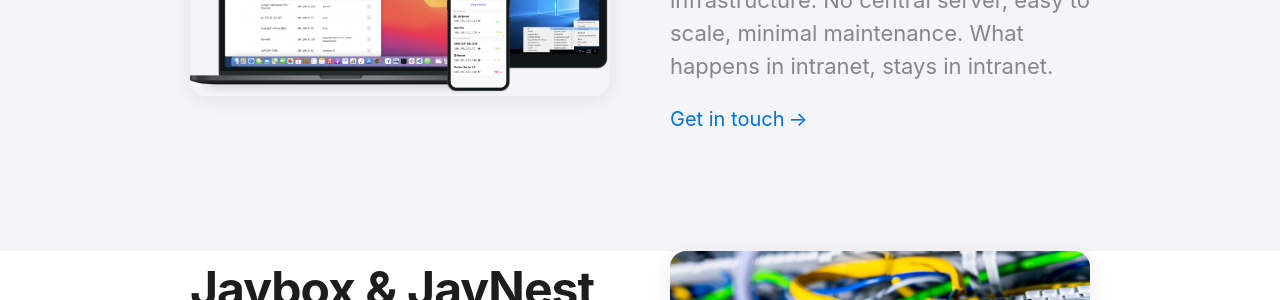
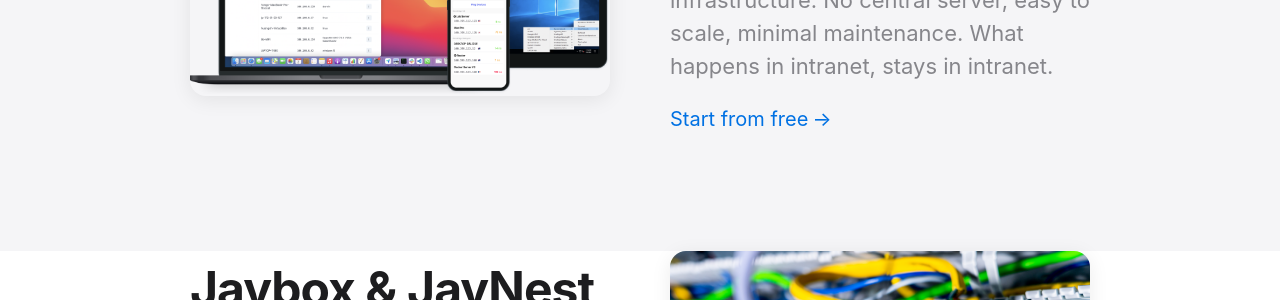
Before and after one commit to omniedgeio/omniedgeio.github.io, a Jekyll site: the page built from index.html, in a window 1280 px wide and 900 px high, scrolled down 2020 px. Shown: the part 153-453 px from the top of the window. Built offline with Jekyll 4.4.1, drawn with Linux system fonts in a browser that asks for light colours; the list of posts is cut into pages by our own code.

Commit message:
update omniedge link

```diff
--- a/index.html
+++ b/index.html
@@ -62,7 +62,8 @@
 				<h2><strong>OmniEdge</strong></h2>
 				<p>Open source P2P layer 2 VPN infrastructure. No central server, easy to scale, minimal maintenance.
 					What happens in intranet, stays in intranet.</p>
-				<a href="#contact" class="learn-more">Get in touch</a>
+				<a href="https://connect.omniedge.io/" class="learn-more" target="_blank" rel="noopener">Start from
+					free</a>
 			</div>
 			<div class="image">
 				<img src="{{ site.baseurl }}/images/omniedge.png" alt="OmniEdge network diagram"
--- a/zh/index.html
+++ b/zh/index.html
@@ -46,7 +46,7 @@
 			<div class="text editable">
 				<h2><strong>OmniEdge</strong></h2>
 				<p>开源P2P二层VPN基础设施。无需中央服务器，易于扩展，维护简单。内网的事，留在内网。</p>
-				<a href="https://omniedge.io" class="learn-more" target="_blank" rel="noopener">了解 OmniEdge</a>
+				<a href="https://connect.omniedge.io" class="learn-more" target="_blank" rel="noopener">开始免费使用</a>
 			</div>
 			<div class="image">
 				<img src="{{ site.baseurl }}/images/omniedge.png" alt="OmniEdge 网络架构图" class="screenshot editable" />
```
